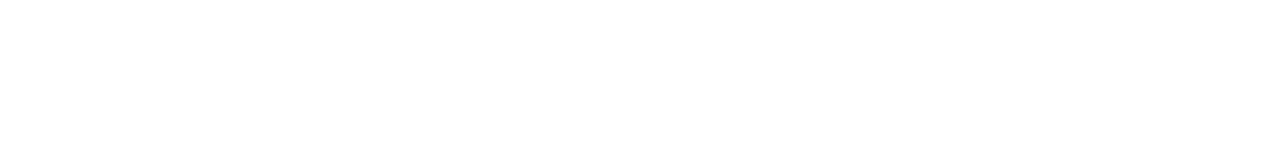
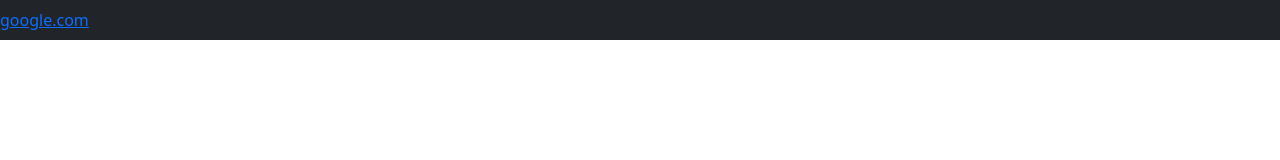
Before and after one commit to oxedom/todo, a website built with webpack: page dist/index.html in a window 1280 px wide. Built offline with nearby package versions, Linux system fonts and the light colour scheme.

```diff
--- a/src/js/dom.js
+++ b/src/js/dom.js
@@ -1,22 +1,24 @@
 
 export default
     (function () {
-        alert('a')
         //Hook for for content
         let content = document.getElementById('content')
         //Header
+
         const header = function () {
 
             const header = document.createElement('header')
-            const h1 = document.createElement('h1')
-            header.append(h1)
-            const btn = document.createElement('btn')
-            btn.classList.add('btn')
+            header.classList.add('navbar', 'fixed-top', 'navbar-dark', 'bg-dark')
 
-            const div = document.createElement('div')
-            div.append(header)
-            div.append(btn)
-            return div
+            const nav = document.createElement('nav')
+            header.append(nav)
+
+            const a = document.createElement('a')
+            nav.append(a)
+            a.innerText = 'google.com'
+            a.href = 'www.google.com'
+
+            return header
         }()
 
 
@@ -26,6 +28,7 @@
             const main = document.createElement('main')
             const nav = document.createElement('nav')
             container.append(main, nav)
+            container.classList.add('container')
 
             return container
         }()
--- a/src/scss/styles.scss
+++ b/src/scss/styles.scss
@@ -1 +1,5 @@
 @import "~bootstrap/scss/bootstrap";
+
+body {
+    inherits: bg-dark;
+}
--- a/webpack.config.js
+++ b/webpack.config.js
@@ -1,10 +1,17 @@
 const path = require('path')
 
 module.exports = {
-    entry: './src/js/index.js',
+    entry: {
+        index: './src/js/index.js',
+        another: './src/js/dom.js',
+    },
     output: {
-        filename: 'main.js',
+        filename: '[name].bundle.js',
+        // filename: 'main.js',
         path: path.resolve(__dirname, 'dist')
+    },
+    optimization: {
+        runtimeChunk: 'single',
     },
     devServer: {
         static: path.resolve(__dirname, 'dist'),
```
Also changed, not shown: dist/main.js.
